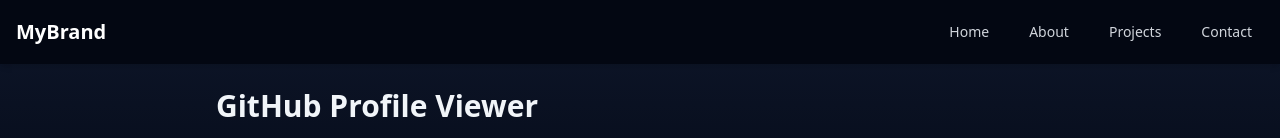
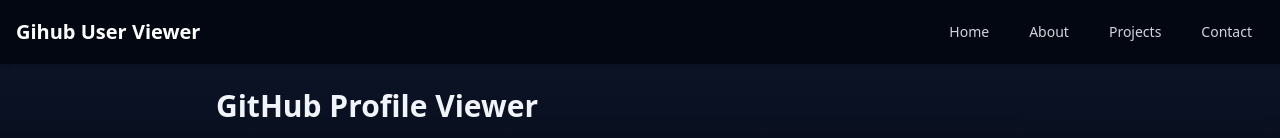
Before and after one commit to siravit-thawornsap/Github-User-Viewer, a React (Vite) app: page / in a window 1280 px wide. Shown: the top 138 px of the page. Built offline with nearby package versions, Linux system fonts and the light colour scheme.

Commit message:
change navbar title

```diff
--- a/src/Navbar.tsx
+++ b/src/Navbar.tsx
@@ -26,7 +26,7 @@
 
                     {/* 1. โลโก้ */}
                     <a href="#" className="text-xl font-bold">
-                        MyBrand
+                        Gihub User Viewer
                     </a>
 
                     {/* 2. เมนู (Desktop) */}
```
